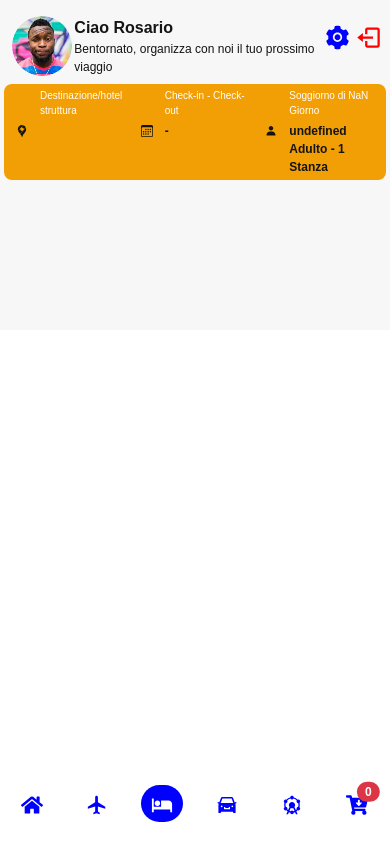
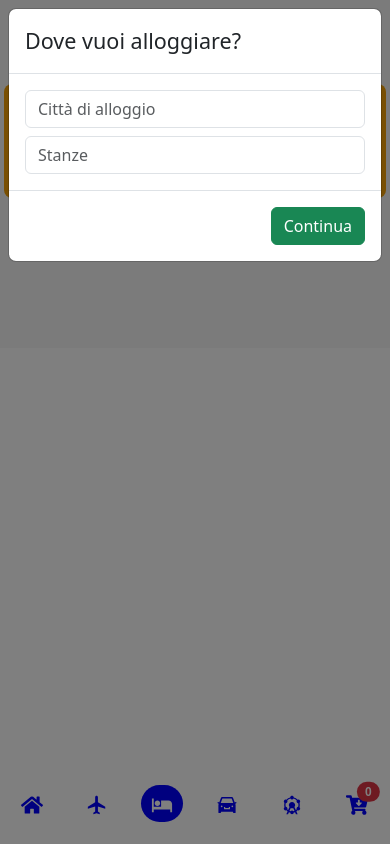
Before and after one commit to AppAppero/appero-project, a React (Create React App) app in the folder react-appero/: page /travel/hotel in a window 390 px wide. Built offline with nearby package versions, Linux system fonts and the light colour scheme.

Commit message:
aggiunto il modal

```diff
--- a/react-appero/src/components/commons/form/FormFormik.js
+++ b/react-appero/src/components/commons/form/FormFormik.js
@@ -273,8 +273,7 @@ const FormFormik = ({ buttonHidden, size, clickBottonNavigate }) => {
                         </FormGroup>
                     </Row>
                 </Form>
-            )
-            }
+            )}
 
         </Formik >
     )
--- a/react-appero/src/components/home/SearchIATA.js
+++ b/react-appero/src/components/home/SearchIATA.js
@@ -19,13 +19,7 @@ const SearchIATA = memo(({
 
     const [showSearch, setShowSearch] = useState(false)
     const [searchResults, setSearchResults] = useState([]);
-    const [namesCity, setNamesCity] = useState([])
 
-
-    // const generateName = useCallback((value) => {
-    //     setNamesCity(nameCityByIATA(value))
-    //     return namesCity
-    // }, [])
 
     const handleInputChange = async (e, setFieldValue) => {
         const { value, name } = e.target;
--- a/react-appero/src/context/context.js
+++ b/react-appero/src/context/context.js
@@ -1,35 +1,33 @@
-import { createContext, useContext, useState } from "react";
-import useSize from "../hook/useSize";
-import { PARAMS } from "../utils/constStorageCookie";
+import { createContext, useContext, useEffect, useState } from "react";
+import { BUDGET, PARAMS, PARAMS_HOTEL } from "../utils/constStorageCookie";
 
 const AppContext = createContext();
 
 const AppProvider = ({ children }) => {
-    // Per capire la grandezza dello schermo
-    const { isMobile } = useSize().size;
+    // Nomi parametri del local storage
+    const nameItems = [BUDGET, PARAMS, PARAMS_HOTEL]
     // Per SideBar
     const [isOpen, setIsOpen] = useState(false);
-    // Per la colonna del blocco <Content />
-    const colContentXS = isOpen && !isMobile ? 7 : 8;
-    const colContentSM = isOpen && !isMobile ? 7 : 6;
-    const colContentMD = isOpen && !isMobile ? 7 : 7;
-
-    const [isLoading, setIsloading] = useState(true);
-
     // Variabile per indicare in che contesto pagina ci troviamo
     const [context, setContext] = useState("flight")
-    // Parametri di ricerca
+    // Parametri di ricerca iniziali
     const [params, setParams] = useState(JSON.parse(localStorage.getItem(PARAMS)))
+    // Parametri di hotel
+    const [paramsHotel, setParamsHotel] = useState(JSON.parse(localStorage.getItem(PARAMS_HOTEL)))
 
+    // Rimuove negli Items del local storage
+    const removeItemsLocalStorage = () => {
+        nameItems.forEach(item => localStorage.removeItem(item))
+    }
 
     return (
         <AppContext.Provider value={
             {
+                removeItemsLocalStorage,
                 params, setParams,
+                paramsHotel, setParamsHotel,
                 context, setContext,
-                isLoading, setIsloading,
-                isOpen, setIsOpen,
-                colContentXS, colContentSM, colContentMD
+                isOpen, setIsOpen
             }
         }>
             {children}
--- a/react-appero/src/hook/useDetails.js
+++ b/react-appero/src/hook/useDetails.js
@@ -8,9 +8,15 @@ import { useEffect, useState } from "react";
 // Modello per i dettagli del volo
 const useDetails = () => {
 
-    let { params, context } = useGlobalContext()
+    let { params, paramsHotel, context } = useGlobalContext()
     const [details, setDetails] = useState([])
     const sizeIcon = 12
+
+    const generateStringRoom = () => {
+        return paramsHotel?.numberRoom === 1 ?
+        paramsHotel?.numberRoom + " Stanza" : paramsHotel?.numberRoom + " Stanze"
+    }
+
 
     const detailsFlight =
         [
@@ -60,7 +66,7 @@ const useDetails = () => {
             detail: [
                 {
                     icon: <SiGooglemaps size={sizeIcon} />,
-                    text: nameCityByIATA(params?.destinationLocationCode)
+                    text: paramsHotel?.overnightCity
                 }
             ]
         },
@@ -79,11 +85,13 @@ const useDetails = () => {
             detail: [
                 {
                     icon: <BiSolidUser size={sizeIcon} />,
-                    text: checkTextPerson(params) + " - 1 Stanza"
+                    text: checkTextPerson(params) + " - " + generateStringRoom()
                 }
             ]
         }
     ]
+
+
 
     useEffect(() => {
         switch (context) {
--- a/react-appero/src/redux/reducerHotel.js
+++ b/react-appero/src/redux/reducerHotel.js
@@ -5,7 +5,8 @@ const initialState = {
     isError: false,
     messageError: "",
     hotels: [],
-    filterHotel: []
+    filterHotel: [],
+    detailsHotel: {}
 }
 
 const reducerHotel = createSlice(
@@ -32,11 +33,14 @@ const reducerHotel = createSlice(
                 state.isError = false
                 state.messageError = ""
                 state.hotels = action.payload
+            },
+            setDetailsHotel: (state, action) => {
+                state.detailsHotel = action.payload
             }
         }
     }
 )
 
-export const { } = reducerHotel.actions;
+export const { setDetailsHotel } = reducerHotel.actions;
 
 export default reducerHotel.reducer;
--- a/react-appero/src/screen/Home.js
+++ b/react-appero/src/screen/Home.js
@@ -1,16 +1,22 @@
-import React from "react";
-import { Container, Row } from "react-bootstrap";
+import React, { useEffect } from "react";
+import { Container } from "react-bootstrap";
 import FormElement from "../components/home/FormElement";
 import NavbarHome from "../components/home/NavBarHome";
 import SuggestedTravel from "../components/home/SuggestedTravel";
 import useSize from "../hook/useSize";
 import useTitle from "../hook/useTitle";
 import bg from "../images/bg.png";
+import { useGlobalContext } from "../context/context";
 
 const Home = () => {
   useTitle("Home")
 
   const sizeGlobal = useSize("container")
+  const { removeItemsLocalStorage } = useGlobalContext()
+
+  useEffect(() => {
+    removeItemsLocalStorage()
+  }, [])
 
   const containerStyle = {
     paddingBottom: "40px",
--- a/react-appero/src/screen/Hotel.js
+++ b/react-appero/src/screen/Hotel.js
@@ -1,17 +1,117 @@
-import React, { useEffect } from 'react'
-import { useGlobalContext } from '../context/context'
-import useTitle from '../hook/useTitle'
+import { ErrorMessage, Form, Formik } from "formik";
+import React, { useEffect, useState } from 'react';
+import { Button, FormControl, Modal, ModalBody, ModalFooter, ModalHeader, ModalTitle } from 'react-bootstrap';
+import * as Yup from "yup";
+import { useGlobalContext } from '../context/context';
+import useTitle from '../hook/useTitle';
+import { PARAMS_HOTEL } from '../utils/constStorageCookie';
+import { ERROR_0, ERROR_EMPTY, ERROR_MIN } from '../utils/message';
+import { setDetailsHotel } from "../redux/reducerHotel";
+import { useDispatch } from "react-redux";
 
 const Hotel = () => {
   useTitle("Hotel")
-  const { context, setContext } = useGlobalContext()
+  const { setContext } = useGlobalContext()
+  const [isOpenModal, setIsOpenModal] = useState(true);
 
   useEffect(() => {
     setContext("hotel")
+    if (localStorage.getItem(PARAMS_HOTEL)) {
+      setIsOpenModal(false)
+    }
   }, [])
 
   return (
-    <></>
+    <>
+      {isOpenModal && <ModalFormHotel isOpenModal={isOpenModal} setIsOpenModal={setIsOpenModal} />}
+    </>
+  )
+}
+
+const ModalFormHotel = ({ isOpenModal, setIsOpenModal }) => {
+  const dispatch = useDispatch()
+  // Formik
+  const initialValues =
+  {
+    overnightCity: "", numberRoom: ""
+  }
+
+  // YUP
+  const validationSchema = Yup.object().shape(
+    {
+      overnightCity: Yup.string().min(3, ERROR_MIN).required(ERROR_EMPTY),
+      numberRoom: Yup.number().min(1, ERROR_0).required(ERROR_EMPTY)
+    }
+  )
+
+
+  const submitFormik = (values) => {
+    dispatch(setDetailsHotel(values))
+    // Salvo nello storage i dati e li invio
+    localStorage.setItem(PARAMS_HOTEL, JSON.stringify(values))
+    setIsOpenModal(false)
+  }
+
+  return (
+    <Formik
+      initialValues={initialValues}
+      validationSchema={validationSchema}
+      onSubmit={submitFormik}>
+      {({ values, errors, handleBlur, handleChange,
+        handleSubmit, touched },
+      ) => (
+        <Modal show={isOpenModal}>
+          <ModalHeader>
+            <ModalTitle>
+              Dove vuoi alloggiare?
+            </ModalTitle>
+          </ModalHeader>
+
+          <ModalBody>
+
+            <Form>
+              <FormControl
+                type='text'
+                value={values.overnightCity}
+                name="overnightCity"
+                id="overnightCity"
+                onBlur={handleBlur}
+                onChange={handleChange}
+                placeholder='Città di alloggio'
+                errors={errors.overnightCity}
+                style={{ border: errors.overnightCity && touched.overnightCity ? "1px solid red" : "" }}
+              />
+              <ErrorMessage name='overnightCity' component="p" />
+
+              <FormControl
+                className='mt-2'
+                type='number'
+                value={values.numberRoom}
+                name="numberRoom"
+                id="numberRoom"
+                placeholder='Stanze'
+                onBlur={handleBlur}
+                onChange={handleChange}
+                errors={errors.numberRoom}
+                style={{ border: errors.numberRoom && touched.numberRoom ? "1px solid red" : "" }}
+              />
+              <ErrorMessage name='numberRoom' component="p" />
+
+            </Form>
+
+          </ModalBody>
+
+          <ModalFooter>
+            <Button
+              onClick={handleSubmit}
+              variant='success'
+              type='submit'
+            >Continua</Button>
+          </ModalFooter>
+
+        </Modal>
+      )}
+    </Formik>
   )
 }
 
--- a/react-appero/src/utils/constStorageCookie.js
+++ b/react-appero/src/utils/constStorageCookie.js
@@ -2,5 +2,6 @@ const CURRENCY = "currentCodCurrency"
 const PARAMS = "paramsSearch"
 const BUDGET = "budgetSession"
 const TOKEN_AMADEUS = "token-amadeus"
+const PARAMS_HOTEL = "form-hotel"
 
-export { CURRENCY, PARAMS, BUDGET, TOKEN_AMADEUS }
+export { CURRENCY, PARAMS, BUDGET, TOKEN_AMADEUS, PARAMS_HOTEL }
```
Also changed, not shown: react-appero/src/screen/ContainerScreen.js (line endings or trailing spaces).
